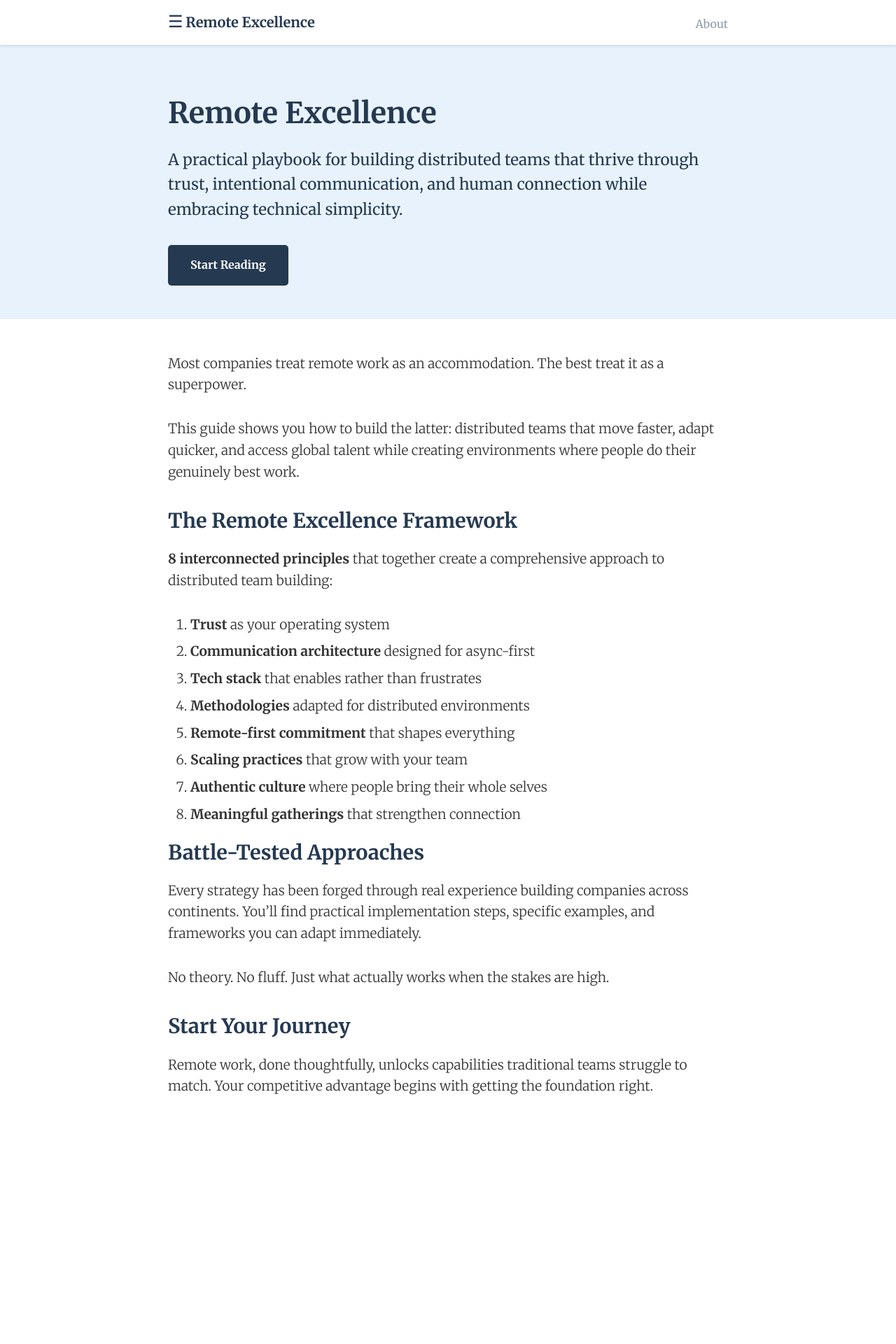
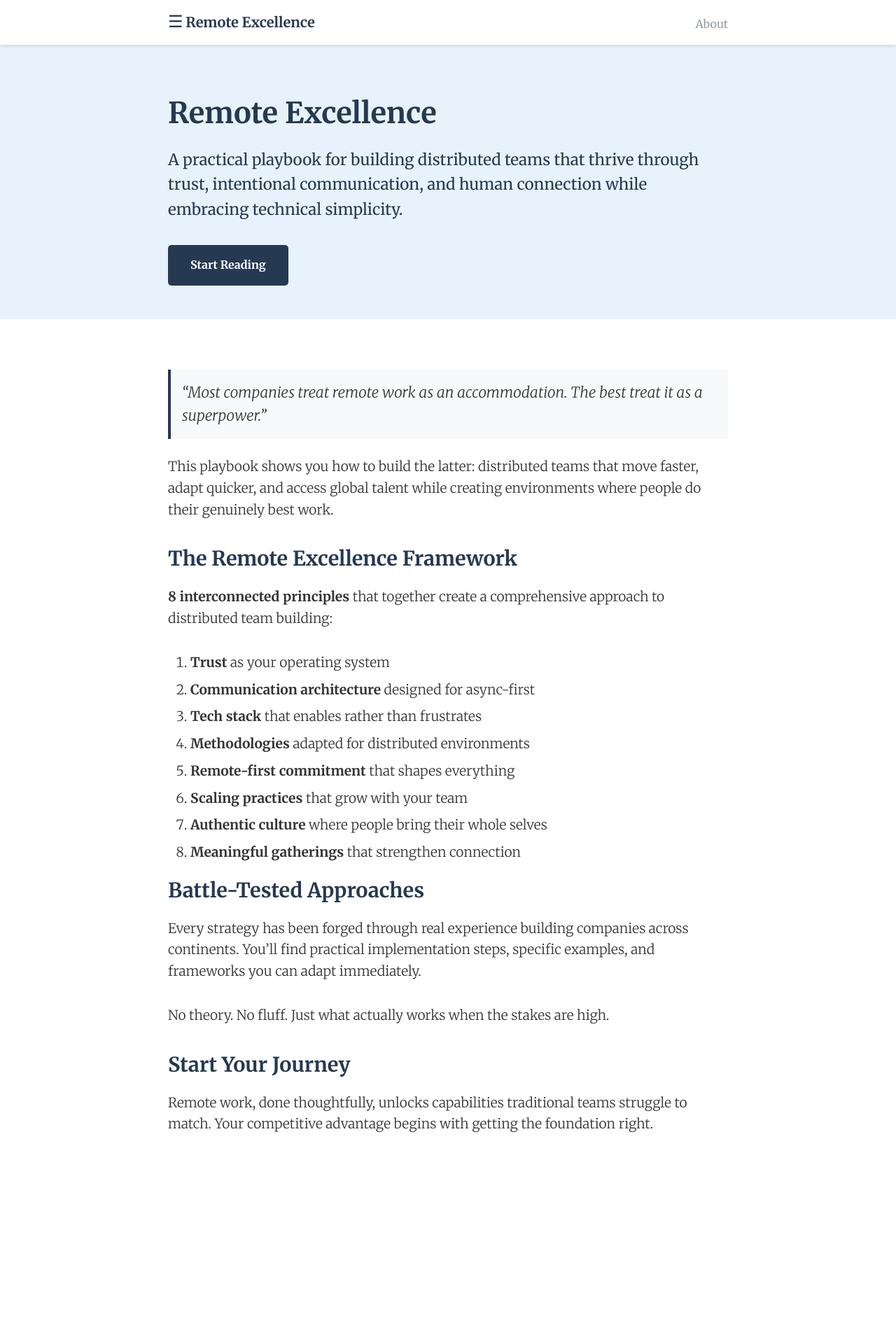
Before and after one commit to luuuc/remote-excellence-book, a Jekyll site: the page built from index.md, in a window 1280 px wide. Shown: the top 1920 px of the page at 70% size. Built offline with Jekyll 4.4.1, drawn with Linux system fonts in a browser that asks for light colours.

Commit message:
fix: various typos

```diff
--- a/index.md
+++ b/index.md
@@ -14,9 +14,9 @@ title: Remote Excellence
 description: A practical playbook for building distributed teams that thrive through trust, intentional communication, and human connection while embracing technical simplicity.
 ---
 
-Most companies treat remote work as an accommodation. The best treat it as a superpower.
+> “Most companies treat remote work as an accommodation. The best treat it as a superpower.”
 
-This guide shows you how to build the latter: distributed teams that move faster, adapt quicker, and access global talent while creating environments where people do their genuinely best work.
+This playbook shows you how to build the latter: distributed teams that move faster, adapt quicker, and access global talent while creating environments where people do their genuinely best work.
 
 # The Remote Excellence Framework
 
```
Also changed, not shown: _chapters/10-conclusion.md (+1 -1 lines), README.md.
